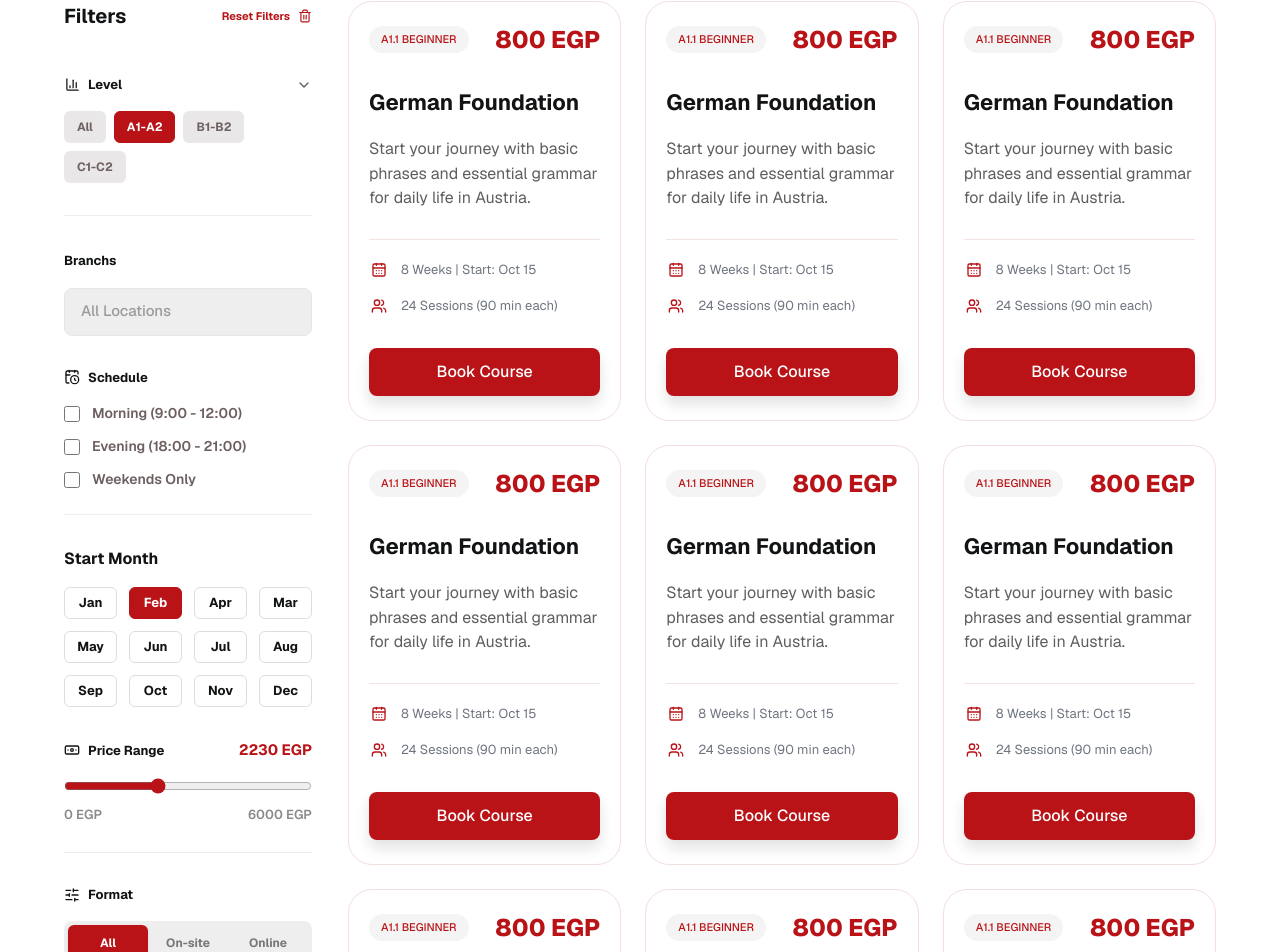
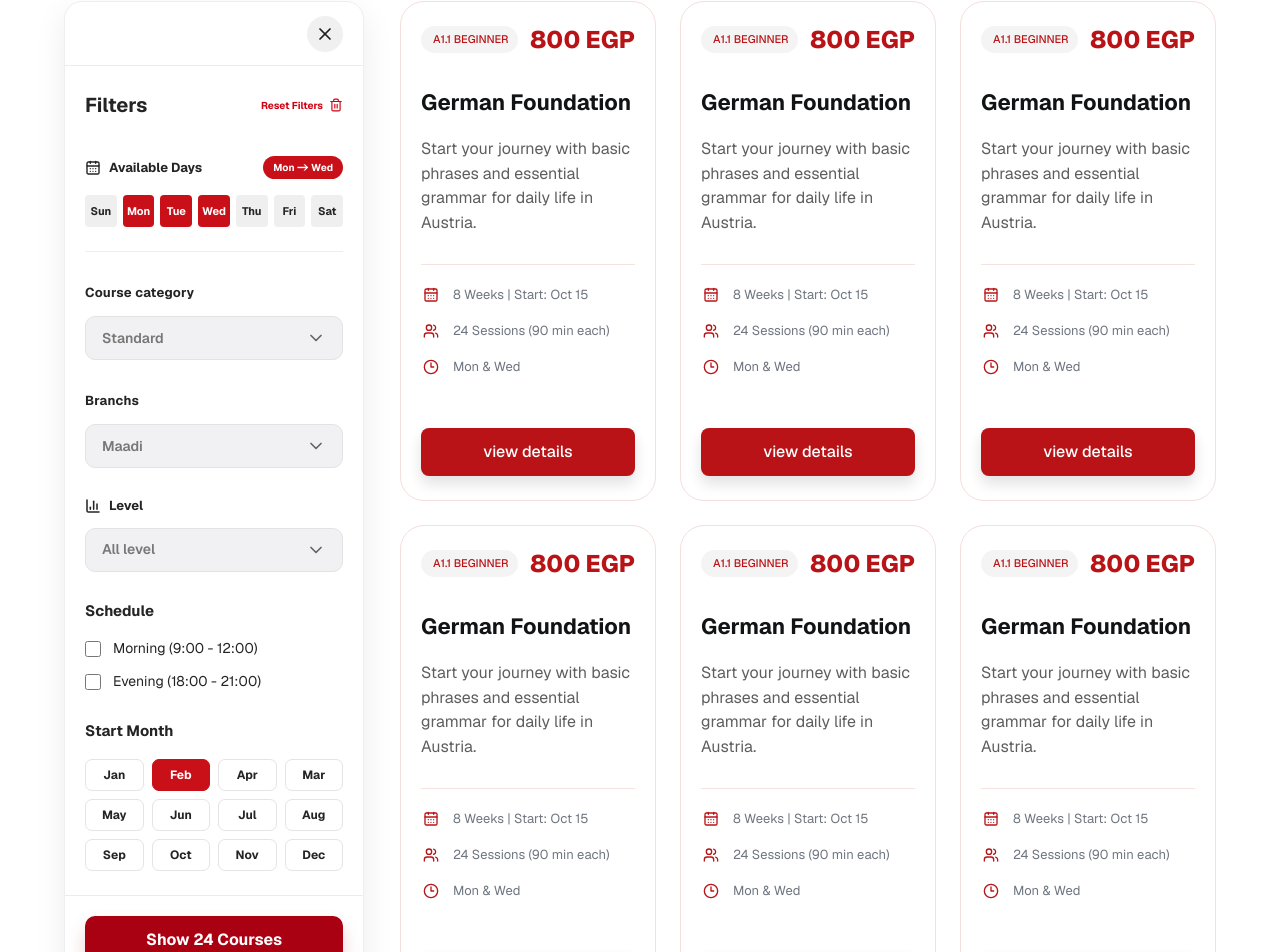
Before and after one commit to yomna22-ym/Austrian-lms, a Next.js app: page /courses in a window 1280 px wide. Shown: the part 367-1319 px from the top of the page. Built offline with nearby package versions, Linux system fonts and the light colour scheme.

Commit message:
Update training and course filter UI

```diff
--- a/app/(modules)/courses/(pages)/courses-page.tsx
+++ b/app/(modules)/courses/(pages)/courses-page.tsx
@@ -10,7 +10,7 @@ export default function CoursesPage() {
       />
       <section className="w-full px-4 py-12 sm:px-6 nav:py-16 lg:px-16">
         <div className="mx-auto max-w-7xl">
-          <div className="flex flex-col gap-4 nav:ml-[292px] nav:flex-row nav:items-center nav:justify-between">
+          <div className="flex flex-col gap-4 nav:ml-[340px] nav:flex-row nav:items-center nav:justify-between">
             <p className="text-[15px] font-bold text-text-secondary">
               Showing <span className="text-text-primary">24</span> of 86 courses
             </p>
@@ -19,7 +19,7 @@ export default function CoursesPage() {
             </span>
           </div>
 
-          <div className="mt-10 grid grid-cols-1 gap-8 nav:grid-cols-[248px_minmax(0,1fr)] nav:gap-9">
+          <div className="mt-10 grid grid-cols-1 gap-8 nav:grid-cols-[300px_minmax(0,1fr)] nav:gap-9">
             <CourseFilters />
 
             <div className="min-w-0">
--- a/app/(modules)/courses/components/course-card-grid.tsx
+++ b/app/(modules)/courses/components/course-card-grid.tsx
@@ -1,6 +1,6 @@
 "use client";
 
-import { CalendarDays, Users } from "lucide-react";
+import { CalendarDays, Clock3, Users } from "lucide-react";
 import { useRouter } from "next/navigation";
 import GenericCard from "@/app/shared/GenericCard";
 import { COURSES } from "../utils";
@@ -15,7 +15,7 @@ export default function CourseCardGrid() {
           key={course.id}
           variant="course"
           width="w-full"
-          height={420}
+          height={500}
           badge={course.badge}
           price={course.price}
           title={course.title}
@@ -29,8 +29,12 @@ export default function CourseCardGrid() {
               icon: <Users size={16} className="text-secondary" />,
               text: course.sessions,
             },
+            {
+              icon: <Clock3 size={16} className="text-secondary" />,
+              text: course.days,
+            },
           ]}
-          ctaLabel="Book Course"
+          ctaLabel="view details"
           onCtaClick={() => router.push(`/courses/${course.id}`)}
           className="rounded-[24px] border-[#f2dfdd] shadow-none"
         />
--- a/app/(modules)/courses/components/course-filters.tsx
+++ b/app/(modules)/courses/components/course-filters.tsx
@@ -1,177 +1,296 @@
+"use client";
+
+import { useState } from "react";
 import {
-  Banknote,
   BarChart3,
-  CalendarClock,
+  CalendarDays,
   ChevronDown,
-  SlidersHorizontal,
   Trash2,
+  X,
 } from "lucide-react";
-import type { ReactNode } from "react";
-import {
-  COURSE_FORMATS,
-  COURSE_LEVEL_FILTERS,
-  COURSE_MONTHS,
-} from "../utils";
+import { COURSE_MONTHS } from "../utils";
 
-const chipBase =
-  "inline-flex h-8 min-w-0 items-center justify-center rounded-md border px-3 text-[12px] font-bold transition-colors";
+const days = ["Sun", "Mon", "Tue", "Wed", "Thu", "Fri", "Sat"] as const;
+const schedules = ["Morning (9:00 - 12:00)", "Evening (18:00 - 21:00)"] as const;
 
-const SectionTitle = ({
-  icon,
+const SelectBox = ({
   label,
+  value,
+  options,
+  onChange,
 }: {
-  icon: ReactNode;
   label: string;
+  value: string;
+  options: string[];
+  onChange: (value: string) => void;
+}) => {
+  const [dropdownOpen, setDropdownOpen] = useState(false);
+
+  return (
+    <section>
+      {label ? (
+        <label className="text-[13px] font-bold tracking-[0.02em] text-[#242424]">
+          {label}
+        </label>
+      ) : null}
+      <div className="relative mt-3">
+        <button
+          type="button"
+          aria-haspopup="listbox"
+          aria-expanded={dropdownOpen}
+          onClick={() => setDropdownOpen((current) => !current)}
+          className={[
+            "flex h-11 w-full items-center justify-between rounded-[10px] border bg-[#f1f1f3] px-4 text-left text-[14px] font-semibold text-[#777777] outline-none transition-colors",
+            dropdownOpen ? "border-[#d10012]" : "border-[#e3e3e3] hover:border-[#d5d5d5]",
+          ].join(" ")}
+        >
+          <span>{value}</span>
+          <ChevronDown
+            className={[
+              "h-5 w-5 text-[#666666] transition-transform",
+              dropdownOpen ? "rotate-180" : "",
+            ].join(" ")}
+            strokeWidth={2.1}
+            aria-hidden="true"
+          />
+        </button>
+
+        {dropdownOpen ? (
+          <div
+            role="listbox"
+            className="absolute left-0 right-0 top-[calc(100%+6px)] z-20 overflow-hidden rounded-[12px] border border-[#dedede] bg-white shadow-[0_12px_24px_rgba(17,19,21,0.12)]"
+          >
+            {options.map((option) => {
+              const active = option === value;
+
+              return (
+                <button
+                  key={option}
+                  type="button"
+                  role="option"
+                  aria-selected={active}
+                  onClick={() => {
+                    onChange(option);
+                    setDropdownOpen(false);
+                  }}
+                  className={[
+                    "flex h-9 w-full items-center px-4 text-left text-[14px] font-semibold transition-colors",
+                    active
+                      ? "bg-[#777777] text-white"
+                      : "bg-white text-[#777777] hover:bg-[#f1f1f3]",
+                  ].join(" ")}
+                >
+                  {option}
+                </button>
+              );
+            })}
+          </div>
+        ) : null}
+      </div>
+    </section>
+  );
+};
+
+const LevelSelectBox = ({
+  value,
+  onChange,
+}: {
+  value: string;
+  onChange: (value: string) => void;
 }) => (
-  <div className="flex items-center gap-2 text-[13px] font-bold text-text-primary">
-    <span className="flex h-4 w-4 items-center justify-center text-text-primary">
-      {icon}
-    </span>
-    <span>{label}</span>
+  <section>
+    <div className="flex items-center gap-2 text-[13px] font-bold text-[#242424]">
+      <BarChart3 className="h-4 w-4" strokeWidth={2.3} aria-hidden="true" />
+      <span>Level</span>
     </div>
+    <SelectBox
+      label=""
+      value={value}
+      options={["All level", "A1-A2", "B1-B2", "C1-C2"]}
+      onChange={onChange}
+    />
+  </section>
 );
 
 export default function CourseFilters() {
+  const [open, setOpen] = useState(true);
+  const [selectedDays, setSelectedDays] = useState<string[]>(["Mon", "Tue", "Wed"]);
+  const [category, setCategory] = useState("Standard");
+  const [branch, setBranch] = useState("Maadi");
+  const [level, setLevel] = useState("All level");
+  const [selectedSchedules, setSelectedSchedules] = useState<string[]>([]);
+  const [month, setMonth] = useState("Feb");
+
+  const resetFilters = () => {
+    setSelectedDays(["Mon", "Tue", "Wed"]);
+    setCategory("Standard");
+    setBranch("Maadi");
+    setLevel("All level");
+    setSelectedSchedules([]);
+    setMonth("Feb");
+  };
+
+  if (!open) {
     return (
-    <aside className="w-full nav:w-[248px] nav:shrink-0">
-      <div className="flex items-center justify-between gap-3">
-        <h2 className="text-[20px] font-bold text-text-primary">Filters</h2>
       <button
         type="button"
-          className="inline-flex items-center gap-2 text-[11px] font-bold text-secondary transition-opacity hover:opacity-75"
+        onClick={() => setOpen(true)}
+        className="flex h-12 w-full items-center justify-center rounded-[12px] bg-[#c90f18] text-[15px] font-bold text-white nav:w-[300px] nav:shrink-0"
       >
-          Reset Filters
-          <Trash2 size={14} aria-hidden="true" />
+        Open Filters
+      </button>
+    );
+  }
+
+  return (
+    <aside className="w-full overflow-hidden rounded-[18px] border border-[#eeeeee] bg-white shadow-[0_12px_32px_rgba(17,19,21,0.08)] nav:w-[300px] nav:shrink-0">
+      <div className="flex h-[64px] items-center justify-end border-b border-[#ececec] px-5">
+        <button
+          type="button"
+          aria-label="Close filters"
+          onClick={() => setOpen(false)}
+          className="flex h-9 w-9 items-center justify-center rounded-full bg-[#f0f0f0] text-[#1f1f1f] transition-colors hover:bg-[#e5e5e5]"
+        >
+          <X className="h-5 w-5" strokeWidth={2.1} aria-hidden="true" />
         </button>
       </div>
 
-      <div className="mt-11 flex flex-col gap-8">
-        <section className="border-b border-[#eeeeee] pb-8">
-          <div className="flex items-center justify-between">
-            <SectionTitle icon={<BarChart3 size={15} />} label="Level" />
-            <ChevronDown size={16} className="text-text-secondary" aria-hidden="true" />
+      <div className="px-5 py-6">
+        <div className="flex items-center justify-between gap-3">
+          <h2 className="text-[20px] font-bold text-[#242424]">Filters</h2>
+          <button
+            type="button"
+            onClick={resetFilters}
+            className="inline-flex items-center gap-1.5 text-[10px] font-bold text-[#d10012] transition-opacity hover:opacity-75"
+          >
+            Reset Filters
+            <Trash2 className="h-3.5 w-3.5" strokeWidth={2} aria-hidden="true" />
+          </button>
         </div>
-          <div className="mt-4 flex flex-wrap items-center gap-2">
-            {COURSE_LEVEL_FILTERS.map((level) => (
+
+        <div className="mt-9 flex flex-col gap-7">
+          <section className="border-b border-[#eeeeee] pb-6">
+            <div className="flex items-center justify-between gap-3">
+              <div className="flex items-center gap-2 text-[13px] font-bold text-[#242424]">
+                <CalendarDays className="h-4 w-4" strokeWidth={2.1} aria-hidden="true" />
+                <span>Available Days</span>
+              </div>
+              <span className="rounded-full bg-[#c90f18] px-2.5 py-1 text-[10px] font-bold text-white">
+                Mon -&gt; Wed
+              </span>
+            </div>
+
+            <div className="mt-4 grid grid-cols-7 gap-1.5">
+              {days.map((day) => {
+                const active = selectedDays.includes(day);
+
+                return (
                   <button
-                key={level}
+                    key={day}
                     type="button"
-                aria-pressed={level === "A1-A2"}
+                    aria-pressed={active}
+                    onClick={() =>
+                      setSelectedDays((current) =>
+                        active
+                          ? current.filter((item) => item !== day)
+                          : [...current, day]
+                      )
+                    }
                     className={[
-                  chipBase,
-                  level === "A1-A2"
-                    ? "border-secondary bg-secondary text-white"
-                    : "border-transparent bg-[#e9e7e7] text-[#6f6262]",
+                      "h-8 rounded-[4px] text-[11px] font-bold transition-colors",
+                      active
+                        ? "bg-[#c90f18] text-white"
+                        : "bg-[#efefef] text-[#242424] hover:bg-[#e5e5e5]",
                     ].join(" ")}
                   >
-                {level}
+                    {day}
                   </button>
+                );
+              })}
+            </div>
+          </section>
+
+          <SelectBox
+            label="Course category"
+            value={category}
+            options={["Standard", "Intensive", "Conversation"]}
+            onChange={setCategory}
+          />
+          <SelectBox
+            label="Branchs"
+            value={branch}
+            options={["Maadi", "Zamalek", "New Cairo"]}
+            onChange={setBranch}
+          />
+
+          <LevelSelectBox value={level} onChange={setLevel} />
+
+          <section>
+            <h3 className="text-[15px] font-bold text-[#242424]">Schedule</h3>
+            <div className="mt-4 flex flex-col gap-3">
+              {schedules.map((schedule) => (
+                <label
+                  key={schedule}
+                  className="flex cursor-pointer items-center gap-3 text-[14px] font-normal text-[#242424]"
+                >
+                  <input
+                    type="checkbox"
+                    checked={selectedSchedules.includes(schedule)}
+                    onChange={(event) =>
+                      setSelectedSchedules((current) =>
+                        event.target.checked
+                          ? [...current, schedule]
+                          : current.filter((item) => item !== schedule)
+                      )
+                    }
+                    className="h-4 w-4 rounded-[4px] border border-[#e2e2e2] accent-[#c90f18]"
+                  />
+                  {schedule}
+                </label>
               ))}
             </div>
           </section>
 
           <section>
-          <label
-            htmlFor="course-branch"
-            className="text-[13px] font-bold text-text-primary"
-          >
-            Branchs
-          </label>
-          <div className="relative mt-4">
-            <select
-              id="course-branch"
-              defaultValue=""
-              className="h-12 w-full appearance-none rounded-input border border-[#e6e6e6] bg-[#eeeeee] px-4 text-[15px] font-medium text-[#9b9b9b] outline-none transition-colors focus:border-secondary"
-            >
-              <option value="">All Locations</option>
-            </select>
-          </div>
-        </section>
-
-        <section className="border-b border-[#eeeeee] pb-6">
-          <SectionTitle
-            icon={<CalendarClock size={16} />}
-            label="Schedule"
-          />
-          <div className="mt-4 flex flex-col gap-3">
-            {["Morning (9:00 - 12:00)", "Evening (18:00 - 21:00)", "Weekends Only"].map(
-              (schedule) => (
-                <label
-                  key={schedule}
-                  className="flex items-center gap-3 text-[14px] font-semibold text-[#6d5f5f]"
-                >
-                  <input
-                    type="checkbox"
-                    className="h-4 w-4 rounded border-[#dcdcdc] accent-secondary"
-                  />
-                  {schedule}
-                </label>
-              )
-            )}
-          </div>
-        </section>
-
-        <section>
-          <h3 className="text-[16px] font-bold text-text-primary">Start Month</h3>
-          <div className="mt-4 grid grid-cols-4 gap-3">
-            {COURSE_MONTHS.map((month) => (
+            <h3 className="text-[15px] font-bold text-[#242424]">Start Month</h3>
+            <div className="mt-4 grid grid-cols-4 gap-2">
+              {COURSE_MONTHS.map((item) => (
                 <button
-                key={month}
+                  key={item}
                   type="button"
-                aria-pressed={month === "Feb"}
+                  aria-pressed={month === item}
+                  onClick={() => setMonth(item)}
                   className={[
-                  "h-8 rounded-md border text-[13px] font-bold transition-colors",
-                  month === "Feb"
-                    ? "border-secondary bg-secondary text-white"
-                    : "border-[#dddddd] bg-white text-text-primary",
+                    "h-8 rounded-[7px] border text-[12px] font-bold transition-colors",
+                    month === item
+                      ? "border-[#c90f18] bg-[#c90f18] text-white"
+                      : "border-[#e4e4e4] bg-white text-[#242424] hover:bg-[#f5f5f5]",
                   ].join(" ")}
                 >
-                {month}
-              </button>
-            ))}
-          </div>
-        </section>
-
-        <section className="border-b border-[#eeeeee] pb-7">
-          <div className="flex items-center justify-between gap-3">
-            <SectionTitle icon={<Banknote size={16} />} label="Price Range" />
-            <span className="text-[15px] font-bold text-secondary">2230 EGP</span>
-          </div>
-          <input
-            type="range"
-            min="0"
-            max="6000"
-            defaultValue="2230"
-            className="mt-5 h-2 w-full accent-secondary"
-            aria-label="Price range"
-          />
-          <div className="mt-2 flex justify-between text-[13px] font-semibold text-[#8a8a8a]">
-            <span>0 EGP</span>
-            <span>6000 EGP</span>
-          </div>
-        </section>
-
-        <section>
-          <SectionTitle icon={<SlidersHorizontal size={16} />} label="Format" />
-          <div className="mt-4 grid grid-cols-3 rounded-lg bg-[#eeeeee] p-1">
-            {COURSE_FORMATS.map((format) => (
-              <button
-                key={format}
-                type="button"
-                aria-pressed={format === "All"}
-                className={[
-                  "h-9 rounded-md text-[12px] font-bold transition-colors",
-                  format === "All"
-                    ? "bg-secondary text-white shadow-sm"
-                    : "text-[#777777] hover:text-text-primary",
-                ].join(" ")}
-              >
-                {format}
+                  {item}
                 </button>
               ))}
             </div>
           </section>
         </div>
+      </div>
+
+      <div className="sticky bottom-0 border-t border-[#ececec] bg-white/95 px-5 pb-5 pt-5 backdrop-blur">
+        <button
+          type="button"
+          onClick={() => setOpen(false)}
+          className="flex h-12 w-full items-center justify-center rounded-[10px] bg-[#a90012] text-[16px] font-bold text-white shadow-[0_10px_18px_rgba(169,0,18,0.18)] transition-colors hover:bg-[#c90f18]"
+        >
+          Show 24 Courses
+        </button>
+        <button
+          type="button"
+          onClick={resetFilters}
+          className="mt-4 flex w-full items-center justify-center text-[14px] font-bold text-[#6d6d6d] transition-colors hover:text-[#242424]"
+        >
+          Reset All
+        </button>
+      </div>
     </aside>
   );
 }
--- a/app/(modules)/courses/utils/course.constants.ts
+++ b/app/(modules)/courses/utils/course.constants.ts
@@ -26,6 +26,7 @@ export const COURSES = Array.from({ length: 9 }, (_, index) => ({
     "Start your journey with basic phrases and essential grammar for daily life in Austria.",
   duration: "8 Weeks | Start: Oct 15",
   sessions: "24 Sessions (90 min each)",
+  days: "Mon & Wed",
 }));
 
 export const COURSE_DETAIL = {
```
Also changed, not shown: app/(modules)/placement-test/Components/training-practice.tsx (+86 -154 lines), app/(modules)/placement-test/Components/ui/placement-step-card.tsx (+7 -7 lines). Lines whose indentation alone changed are shown as unchanged.
